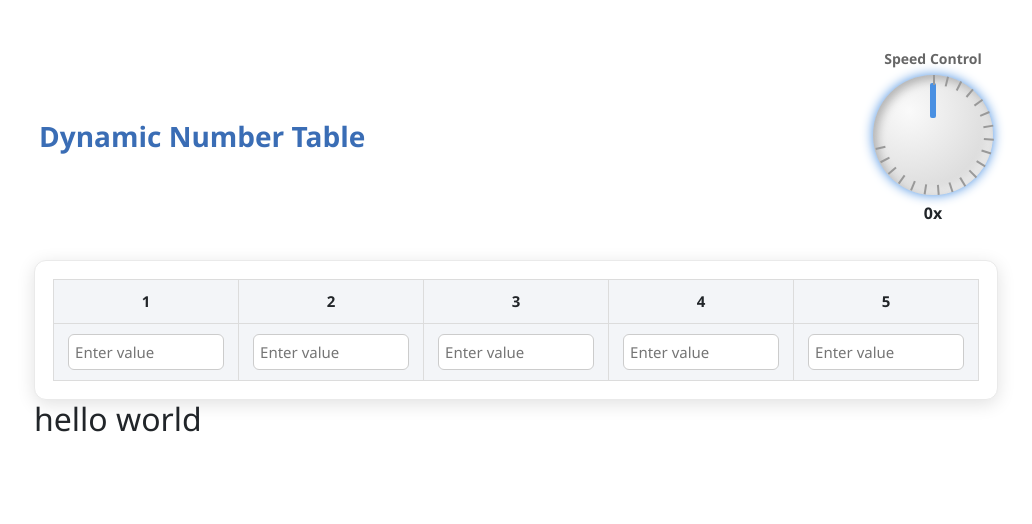
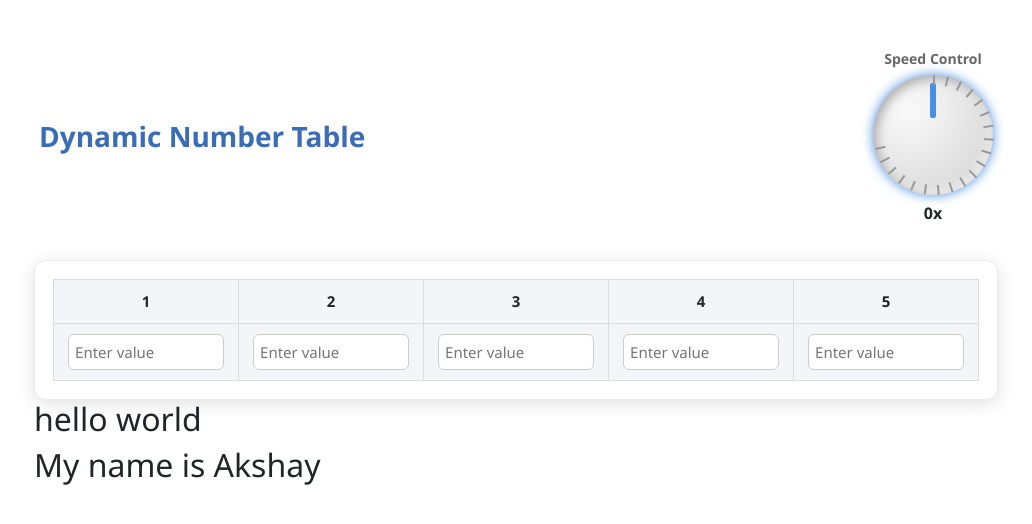
Before and after one commit to Akshay883-dev/Dynamic-Table, an Angular app: page /dynamic-table in a window 1280 px wide. Shown: the top 524 px of the page, without its empty margins (124-1156 px from the left). Built offline with nearby package versions, Linux system fonts and the light colour scheme.

Commit message:
add name

```diff
--- a/src/app/dynamic-table/dynamic-table.component.html
+++ b/src/app/dynamic-table/dynamic-table.component.html
@@ -54,4 +54,5 @@
         </table>
     </div>
     <h2>hello world</h2>
+    <h2>My name is Akshay</h2>
 </div>
```
